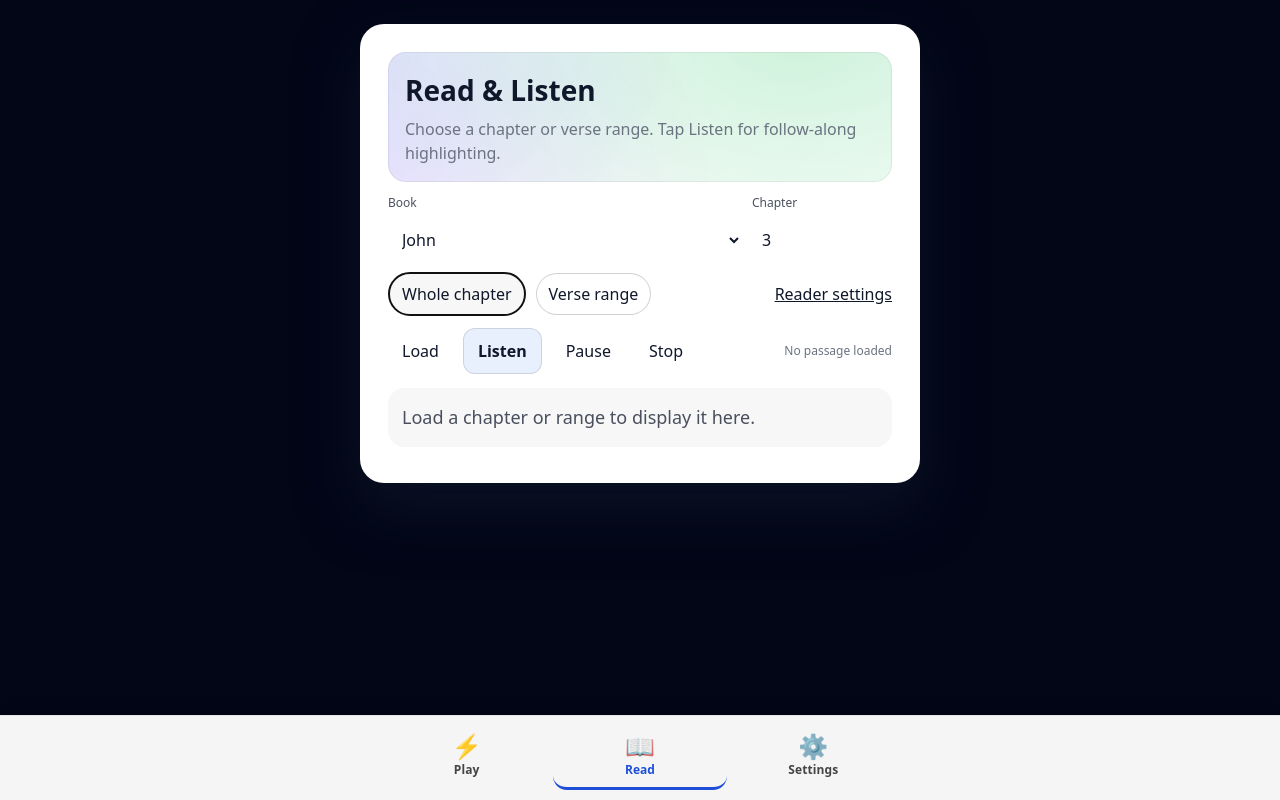
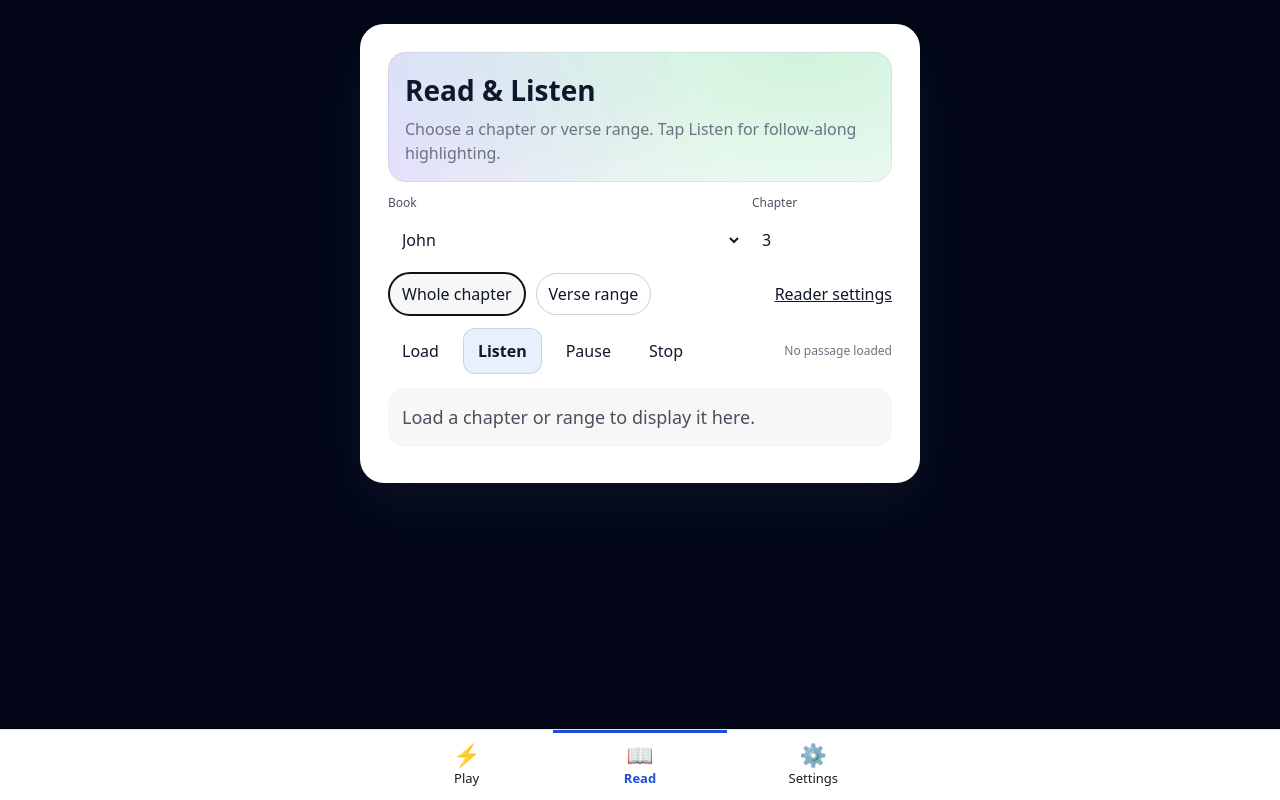
Before and after one commit to acrogers-app/bible-trivia-coach-web, a Next.js app: page /read in a window 1280 px wide. Built offline with nearby package versions, Linux system fonts and the light colour scheme.

Commit message:
Fix bottom nav: solid white background, high contrast, proper sizing

```diff
--- a/src/components/BottomNav.tsx
+++ b/src/components/BottomNav.tsx
@@ -23,21 +23,17 @@ export default function BottomNav() {
 
   return (
     <nav
-      aria-label="Primary"
+      aria-label="Primary navigation"
       style={{
         position: 'fixed',
         left: 0,
         right: 0,
         bottom: 0,
         zIndex: 1000,
-        paddingTop: 10,
-        paddingLeft: 12,
-        paddingRight: 12,
-        paddingBottom: 'calc(10px + env(safe-area-inset-bottom))',
-        background: 'rgba(255,255,255,0.96)',
-        backdropFilter: 'blur(16px)',
-        borderTop: '1px solid rgba(0,0,0,0.06)',
-        boxShadow: '0 -4px 20px rgba(0,0,0,0.06)',
+        background: '#ffffff',
+        borderTop: '1.5px solid rgba(0,0,0,0.09)',
+        boxShadow: '0 -2px 12px rgba(0,0,0,0.08)',
+        paddingBottom: 'env(safe-area-inset-bottom)',
       }}
     >
       <div
@@ -45,8 +41,7 @@ export default function BottomNav() {
           maxWidth: 520,
           margin: '0 auto',
           display: 'grid',
-          gridTemplateColumns: `repeat(${items.length}, 1fr)`,
-          gap: 0,
+          gridTemplateColumns: 'repeat(3, 1fr)',
         }}
       >
         {items.map((it) => {
@@ -57,25 +52,25 @@ export default function BottomNav() {
               href={it.href}
               aria-current={active ? 'page' : undefined}
               style={{
-                textAlign: 'center',
-                padding: '8px 4px',
-                borderRadius: 14,
-                textDecoration: 'none',
-                // WCAG AA: inactive #555 on white = 7.4:1 contrast ratio
-                color: active ? '#1d4ed8' : '#444444',
                 display: 'flex',
                 flexDirection: 'column',
                 alignItems: 'center',
-                gap: 3,
-                borderBottom: active ? '3px solid #1d4ed8' : '3px solid transparent',
-                flex: 1,
+                justifyContent: 'center',
+                gap: 4,
+                padding: '10px 8px 12px',
+                textDecoration: 'none',
+                color: active ? '#1d4ed8' : '#1a1a1a',
+                borderTop: active ? '3px solid #1d4ed8' : '3px solid transparent',
+                background: 'transparent',
+                minHeight: 60,
               }}
             >
-              <span style={{ fontSize: 24, lineHeight: 1 }}>{it.icon}</span>
+              <span style={{ fontSize: 22, lineHeight: 1 }}>{it.icon}</span>
               <span style={{
-                fontSize: 12,
-                fontWeight: active ? 700 : 600,
-                letterSpacing: active ? 0 : 0.1,
+                fontSize: 13,
+                fontWeight: active ? 700 : 500,
+                color: active ? '#1d4ed8' : '#1a1a1a',
+                letterSpacing: 0,
               }}>
                 {it.label}
               </span>
```
